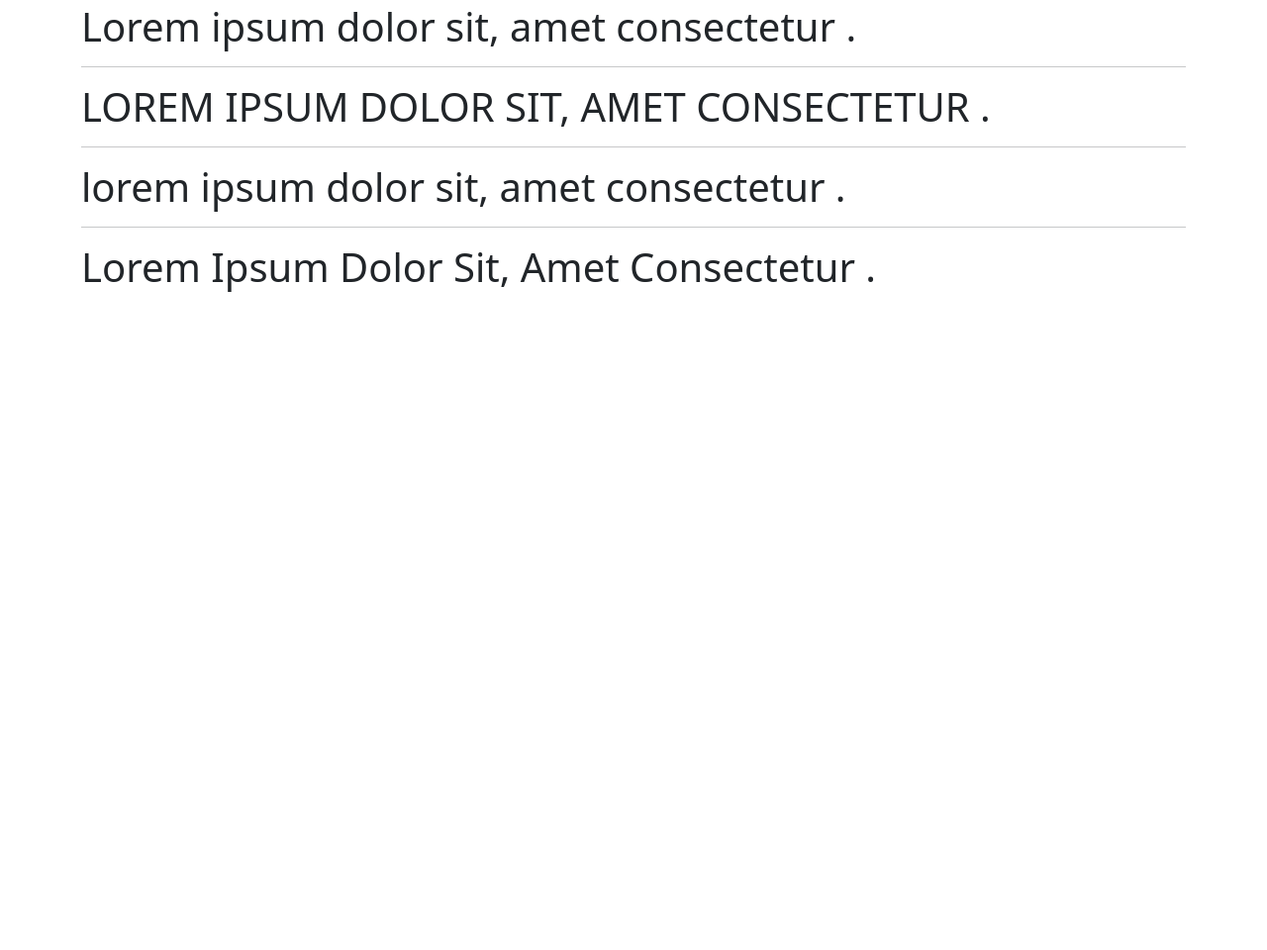
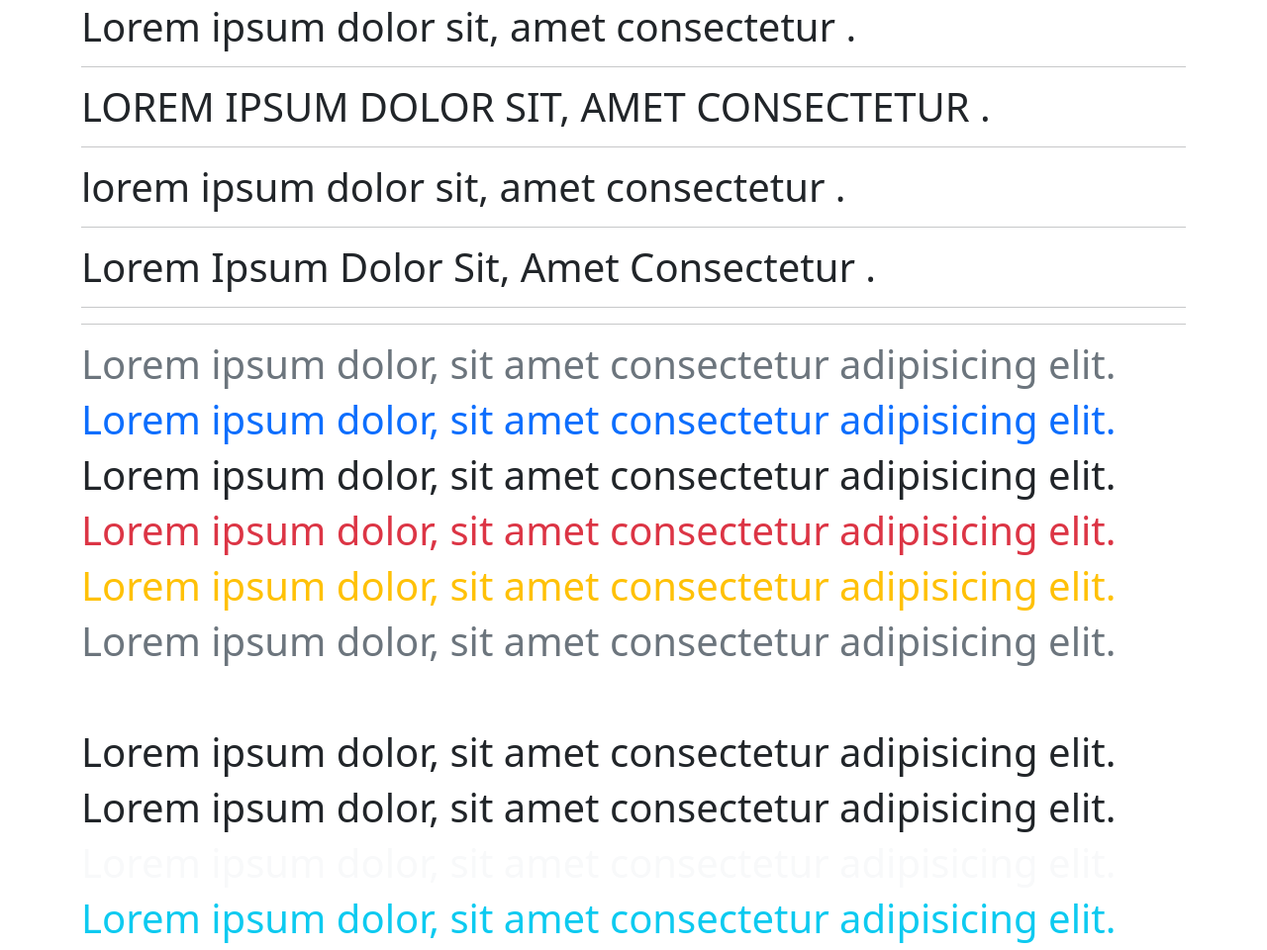
Before and after one commit to priyanshu-raturi/Bootstrap, a plain HTML site: page index.html in a window 1280 px wide. Shown: the part 5151-6111 px from the top of the page at 99% size. Before the commit the page ends 5453 px from the top, so only its background shows below. Drawn offline with Linux system fonts and the light colour scheme.

Commit message:
Boostrap color property completed

```diff
--- a/index.html
+++ b/index.html
@@ -214,6 +214,19 @@
     <h1 class="text-lowercase">Lorem ipsum dolor sit, amet consectetur .</h1>
     <hr>
     <h1 class="text-capitalize">Lorem ipsum dolor sit, amet consectetur .</h1>
+    <hr>
+    <hr>
+    <h1 class="text-muted">Lorem ipsum dolor, sit amet consectetur adipisicing elit.</h1>
+    <h1 class="text-primary">Lorem ipsum dolor, sit amet consectetur adipisicing elit.</h1>
+    <h1 class="text-succes">Lorem ipsum dolor, sit amet consectetur adipisicing elit.</h1>
+    <h1 class="text-danger">Lorem ipsum dolor, sit amet consectetur adipisicing elit.</h1>
+    <h1 class="text-warning">Lorem ipsum dolor, sit amet consectetur adipisicing elit.</h1>
+    <h1 class="text-secondary">Lorem ipsum dolor, sit amet consectetur adipisicing elit.</h1>
+    <h1 class="text-white">Lorem ipsum dolor, sit amet consectetur adipisicing elit.</h1>
+    <h1 class="text-dark">Lorem ipsum dolor, sit amet consectetur adipisicing elit.</h1>
+    <h1 class="text-body">Lorem ipsum dolor, sit amet consectetur adipisicing elit.</h1>
+    <h1 class="text-light">Lorem ipsum dolor, sit amet consectetur adipisicing elit.</h1>
+    <h1 class="text-info">Lorem ipsum dolor, sit amet consectetur adipisicing elit.</h1>
     </div>
 </body>
 </html>
```
